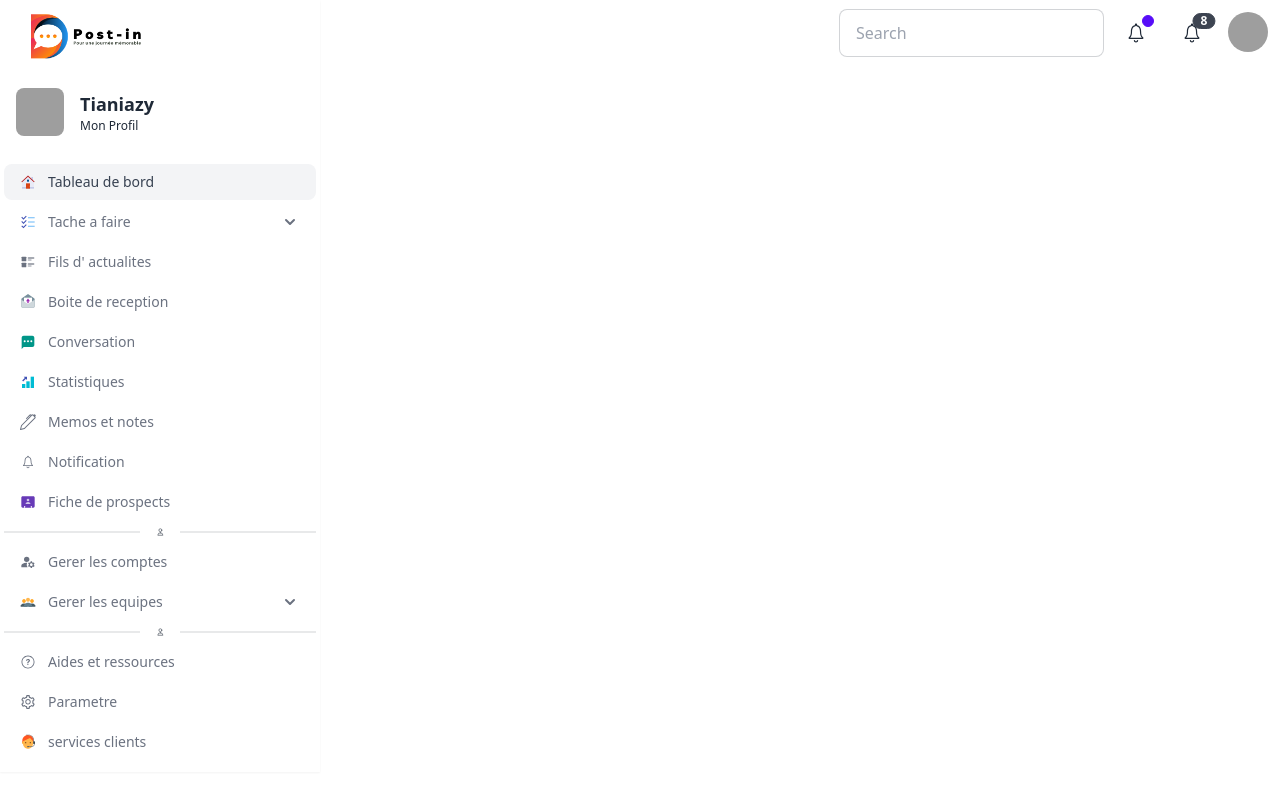
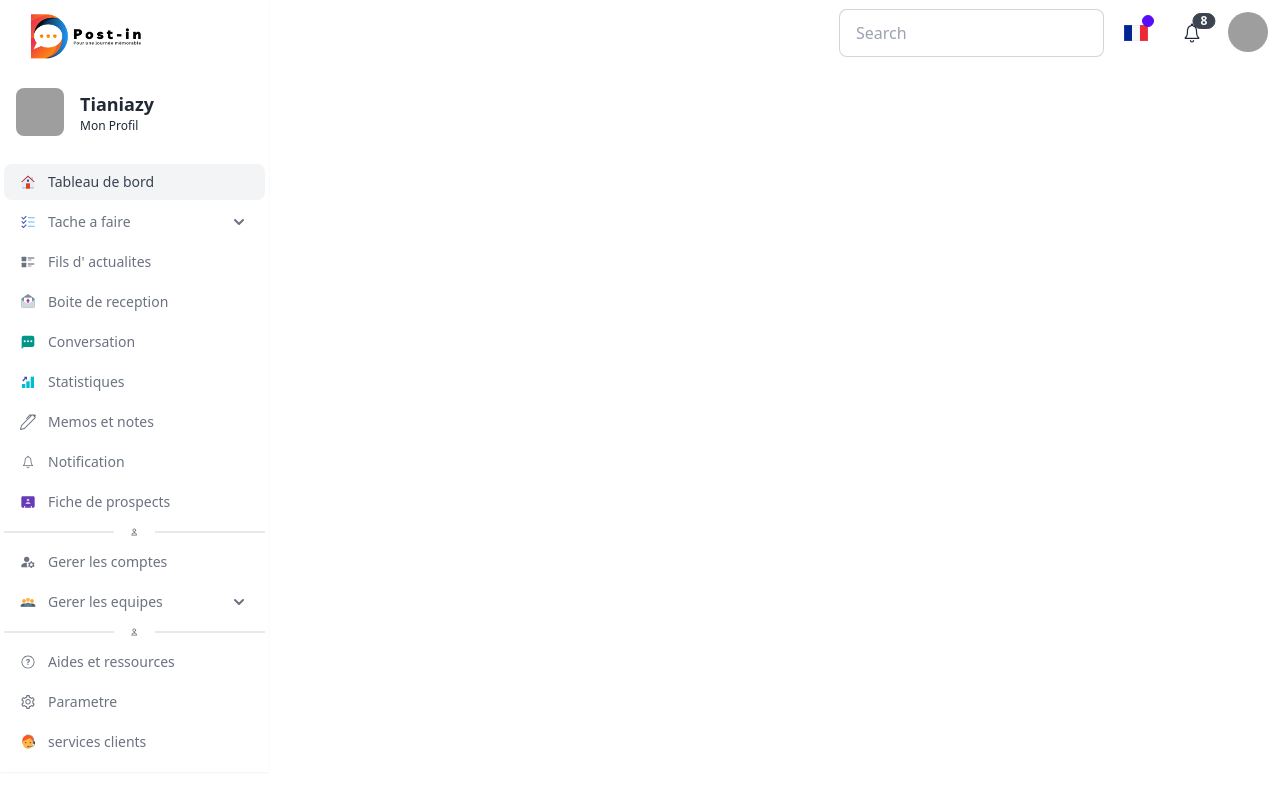
Before and after one commit to mianala/olona-grs-vite, a React (Vite) app: page / in a window 1280 px wide. Shown: the top 788 px of the page. Built offline with nearby package versions, Linux system fonts and the light colour scheme; grey boxes are pictures that could not be loaded.

Commit message:
fix: mainDashboard layout

```diff
--- a/src/App.jsx
+++ b/src/App.jsx
@@ -1,6 +1,6 @@
 import "./App.sass"
 import { Routes, Route } from "react-router-dom"
-import MainDashBoard from "./components/dashboard/main-dashboard"
+import Layout from "./components/layout/layout"
 import SignIn from "./pages/auth/signin"
 import SignUp from "./pages/auth/signup"
 import AddInfo from "./pages/insription/add-info"
@@ -13,6 +13,7 @@ import { toast, ToastContainer } from "react-toastify"
 import { useLocation } from "react-router-dom"
 import { AnimatePresence } from "framer-motion"
 import Newfeed from "./components/new-feed/new-feed"
+import DashBoard from "./components/dashboard/dashboard"
 
 function App() {
   const { theme, nightMode } = useContext(ThemeContext)
@@ -27,8 +28,9 @@ function App() {
     <div data-theme={nightMode ? "dark" : "light"}>
       <AnimatePresence>
         <Routes location={location} key={location.pathname}>
-          {/* <Route path="/" element={isLoggedIn ? <MainDashBoard /> : <Hero />} /> */}
-          <Route path="/" element={<MainDashBoard />}>
+          {/* <Route path="/" element={isLoggedIn ? <Layout /> : <Hero />} /> */}
+          <Route path="" element={<Layout />}>
+            <Route path="" element={<DashBoard />} />
             <Route path="feed" element={<Newfeed />} />
           </Route>
           <Route path="/ajout-info" element={<AddInfo />} />
--- /dev/null
+++ b/src/components/dashboard/calendar-choix.jsx
@@ -0,0 +1,4 @@
+const CalendarChoix = () => {
+  return <></>
+}
+export default CalendarChoix
--- /dev/null
+++ b/src/components/dashboard/choix-compte.jsx
@@ -0,0 +1,4 @@
+const ChoixCompte = () => {
+  return <></>
+}
+export default ChoixCompte
--- /dev/null
+++ b/src/components/dashboard/dashboard.jsx
@@ -0,0 +1,42 @@
+import ChoixCompte from "./choix-compte"
+import CalendarChoix from "./calendar-choix"
+import classes from "./dashboard.module.sass"
+import { useReducer } from "react"
+
+const reducerFunc = (state, action) => {
+  switch (action.type) {
+    case "setCompte":
+      return {
+        ...state,
+        compte: action.payload,
+      }
+    case "setPlatform":
+      return {
+        ...state,
+        platform: action.payload,
+      }
+    case "setDate":
+      return {
+        ...state,
+        date: action.payload,
+      }
+    default:
+      return state
+  }
+}
+
+function DashBoard() {
+  const [info, dispatch] = useReducer(reducerFunc, {
+    compte: null,
+    platform: null,
+    date: null,
+  })
+  return (
+    <div className={classes.container}>
+      <ChoixCompte dispatch={dispatch} />
+      <CalendarChoix dispatch={dispatch} />
+    </div>
+  )
+}
+
+export default DashBoard
--- /dev/null
+++ b/src/components/dashboard/dashboard.module.sass
@@ -0,0 +1,3 @@
+.container
+    display: grid
+    grid-template-columns: minmax(150, 20%) 1fr
--- a/src/components/dashboard/dashlayout.module.sass
+++ /dev/null
@@ -1,3 +0,0 @@
-.container
-    display: grid
-    grid-template-columns: minmax(200px, 25%) 1fr
--- /dev/null
+++ b/src/components/layout/dashlayout.module.sass
@@ -0,0 +1,18 @@
+.container
+    display: grid
+    grid-template-columns: minmax(200px, 21%) 1fr
+.mobile
+    display: block
+
+.top_outlet
+    max-height: 100vh
+    overflow: auto
+
+.top_outlet::-webkit-scrollbar
+    width: 5px
+    background-color: #F5F5F5
+
+.top_outlet::-webkit-scrollbar-thumb
+    border-radius: 10px
+    -webkit-box-shadow: inset 0 0 6px rgba(0,0,0,.3)
+    background-color: #999
--- a/src/components/dashboard/main-dashboard.jsx
+++ b/src/components/layout/layout.jsx
@@ -7,15 +7,13 @@ import { useMedia } from "react-use"
 const MainDashBoard = () => {
   const isWide = useMedia("(min-width: 860px)")
   return (
-    <div className={classes.container}>
+    <div className={isWide ? classes.container : classes.mobile}>
       <div className={`${classes.sidenav} ${isWide ? "" : "hidden"}`}>
         <MainSideNav />
       </div>
       <div className={classes.top_outlet}>
-        <div>
-          <MainTopNav isWide={isWide} />
-        </div>
-        <main>
+        <MainTopNav isWide={isWide} />
+        <main className="mx-3">
           <Outlet />
         </main>
       </div>
--- a/src/components/notification/list-of-notication.js
+++ b/src/components/notification/list-of-notication.js
@@ -1,5 +1,3 @@
-import React from "react"
-
 export const BasicNotification = ({ type, content }) => {
   return (
     <div className={`alert alert-${type} shadow-lg`}>
@@ -11,9 +9,9 @@ export const BasicNotification = ({ type, content }) => {
           viewBox="0 0 24 24"
         >
           <path
-            stroke-linecap="round"
-            stroke-linejoin="round"
-            stroke-width="2"
+            strokeLinecap="round"
+            strokeLinejoin="round"
+            strokeLidth="2"
             d="M9 12l2 2 4-4m6 2a9 9 0 11-18 0 9 9 0 0118 0z"
           />
         </svg>
--- a/src/components/side-nav/open-sidenav.jsx
+++ b/src/components/side-nav/open-sidenav.jsx
@@ -1,5 +1,4 @@
 import logo from "../../assets/logo/postin.png"
-
 import {
   AiOutlineDoubleLeft,
   AiOutlineCheck,
@@ -21,7 +20,6 @@ import { MdManageAccounts, MdAssignmentTurnedIn } from "react-icons/md"
 import {
   IoIosNotificationsOutline,
   IoIosHelpCircleOutline,
-  IoIosLogOut,
 } from "react-icons/io"
 import { BsFillPersonCheckFill } from "react-icons/bs"
 import { BsPen } from "react-icons/bs"
--- a/src/components/top-bar/main-top.jsx
+++ b/src/components/top-bar/main-top.jsx
@@ -3,7 +3,6 @@ import { useContext } from "react"
 import ThemeContext from "../../context/theme-context"
 import { GiHamburgerMenu } from "react-icons/gi"
 import OpenSideNav from "../side-nav/open-sidenav"
-import { AiOutlineCloseCircle } from "react-icons/ai"
 const MainTopNav = ({ isWide }) => {
   const { toggleTheme } = useContext(ThemeContext)
   return (
@@ -64,7 +63,46 @@ const MainTopNav = ({ isWide }) => {
         )}
         <button className="btn btn-ghost btn-circle">
           <div className="indicator">
-            <IoIosNotificationsOutline className="w-6 h-6" />
+            <svg
+              version="1.1"
+              xmlns="http://www.w3.org/2000/svg"
+              width="1.5rem"
+              height="1.5rem"
+              viewBox="-10 -10 3020 2020"
+            >
+              <g>
+                <rect
+                  fill="rgb(0%,14%,58%)"
+                  x="0"
+                  y="0"
+                  width="1010"
+                  height="2000"
+                />
+                <rect
+                  fill="rgb(97%,97%,97%)"
+                  x="1000"
+                  y="0"
+                  width="1010"
+                  height="2000"
+                />
+                <rect
+                  fill="rgb(93%,16%,22%)"
+                  x="2000"
+                  y="0"
+                  width="1000"
+                  height="2000"
+                />
+                <rect
+                  fill="none"
+                  stroke="rgb(55%,55%,55%)"
+                  strokeWidth="10"
+                  x="0"
+                  y="0"
+                  width="3000"
+                  height="2000"
+                />
+              </g>
+            </svg>
             <span className="badge badge-xs badge-primary indicator-item"></span>
           </div>
         </button>
@@ -78,13 +116,91 @@ const MainTopNav = ({ isWide }) => {
           </label>
           <div
             tabIndex="0"
-            className="mt-3 card card-compact dropdown-content w-52 bg-base-100 shadow"
+            className="mt-3 card card-compact dropdown-content w-96 bg-base-100 shadow"
           >
             <div className="card-body">
-              <span className="font-bold text-lg">8 Items</span>
-              <span className="text-info">Subtotal: $999</span>
-              <div className="card-actions">
-                <button className="btn btn-primary btn-block">View cart</button>
+              <div className="max-w-xl p-8 mx-auto dark:bg-gray-800 dark:text-gray-100">
+                <ul className="space-y-12">
+                  <li className="flex items-start space-x-3">
+                    <a
+                      rel="noopener noreferrer"
+                      href="#"
+                      className="flex items-center h-8 text-sm hover:underline"
+                    >
+                      v3.2.0
+                    </a>
+                    <div className="flex-1 space-y-2">
+                      <div className="flex items-center justify-between space-x-4 dark:text-gray-400">
+                        <a
+                          rel="noopener noreferrer"
+                          href="#"
+                          className="inline-flex items-center px-3 py-1 my-1 space-x-2 text-sm border rounded-full group dark:border-gray-700"
+                        >
+                          <span
+                            aria-hidden="true"
+                            className="h-1.5 w-1.5 rounded-full dark:bg-violet-400"
+                          ></span>
+                          <span className="group-hover:underline dark:text-gray-100">
+                            Feature
+                          </span>
+                        </a>
+                        <span className="text-xs whitespace-nowrap">
+                          10h ago
+                        </span>
+                      </div>
+                      <div>
+                        <p>
+                          Lorem ipsum dolor sit amet, consectetur adipiscing
+                          elit. Tincidunt nunc ipsum tempor purus vitae id.
+                          Morbi in vestibulum nec varius. Et diam cursus quis
+                          sed purus nam. Scelerisque amet elit non sit ut
+                          tincidunt condimentum. Nisl ultrices eu venenatis
+                          diam.
+                        </p>
+                      </div>
+                    </div>
+                  </li>
+                  <li className="flex items-start space-x-3">
+                    <a
+                      rel="noopener noreferrer"
+                      href="#"
+                      className="flex items-center h-8 text-sm hover:underline"
+                    >
+                      v3.1.9
+                    </a>
+                    <div className="flex-1 space-y-2">
+                      <div className="flex items-center justify-between space-x-4 dark:text-gray-400">
+                        <a
+                          rel="noopener noreferrer"
+                          href="#"
+                          className="inline-flex items-center px-3 py-1 my-1 space-x-2 text-sm border rounded-full group dark:border-gray-700"
+                        >
+                          <span
+                            aria-hidden="true"
+                            className="h-1.5 w-1.5 rounded-full dark:bg-violet-400"
+                          ></span>
+                          <span className="group-hover:underline dark:text-gray-100">
+                            Bugfix
+                          </span>
+                        </a>
+                        <span className="text-xs whitespace-nowrap">
+                          2 weeks ago
+                        </span>
+                      </div>
+                      <div className="space-y-2">
+                        <p>
+                          Scelerisque amet elit non sit ut tincidunt
+                          condimentum. Nisi ultrices eu venenatis diam.
+                        </p>
+                        <p>
+                          Illum quaerat ab inventore, eveniet repudiandae saepe,
+                          iste sed molestias laborum atque, quos reprehenderit
+                          fugit cumo!
+                        </p>
+                      </div>
+                    </div>
+                  </li>
+                </ul>
               </div>
             </div>
           </div>
--- a/src/index.sass
+++ b/src/index.sass
@@ -3,7 +3,7 @@
 @tailwind utilities
 
 @layer utilities
-  @variants responsive
+  @layer responsive
     .masonry
       column-gap: 1.5em
       column-count: 1
```
